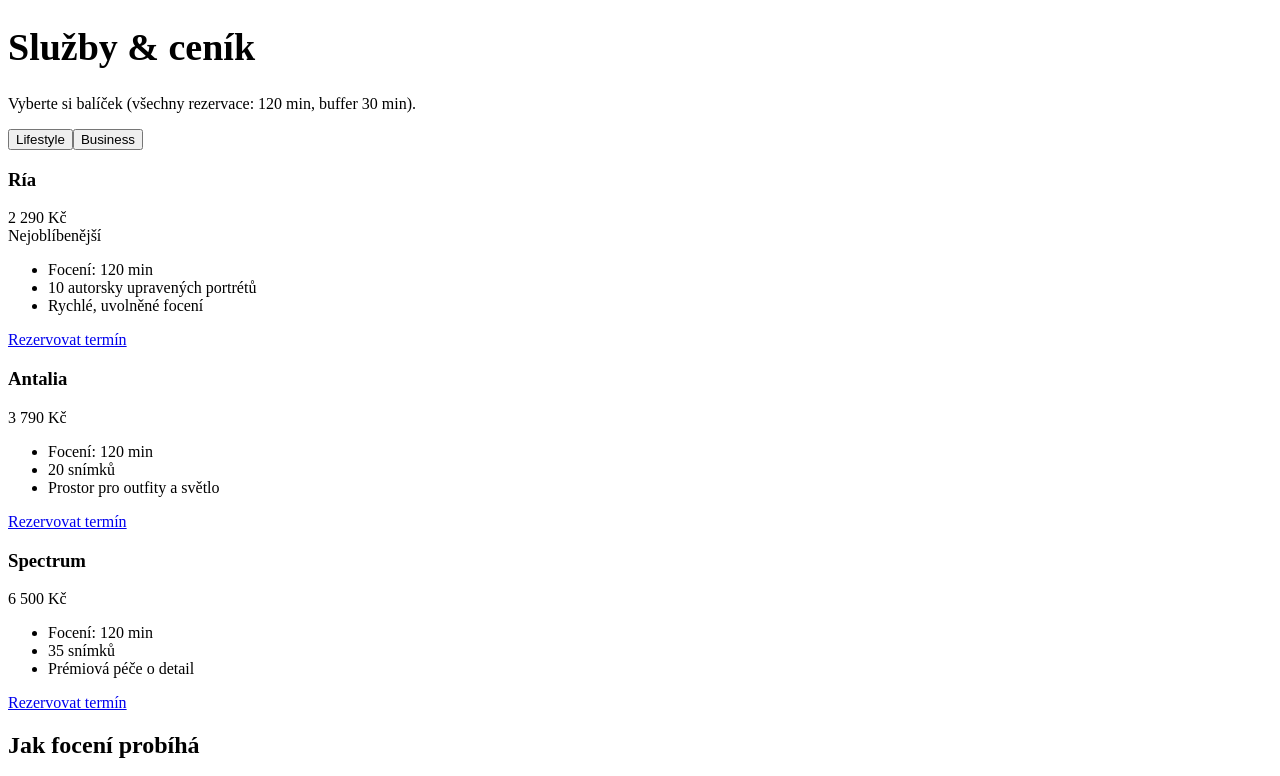
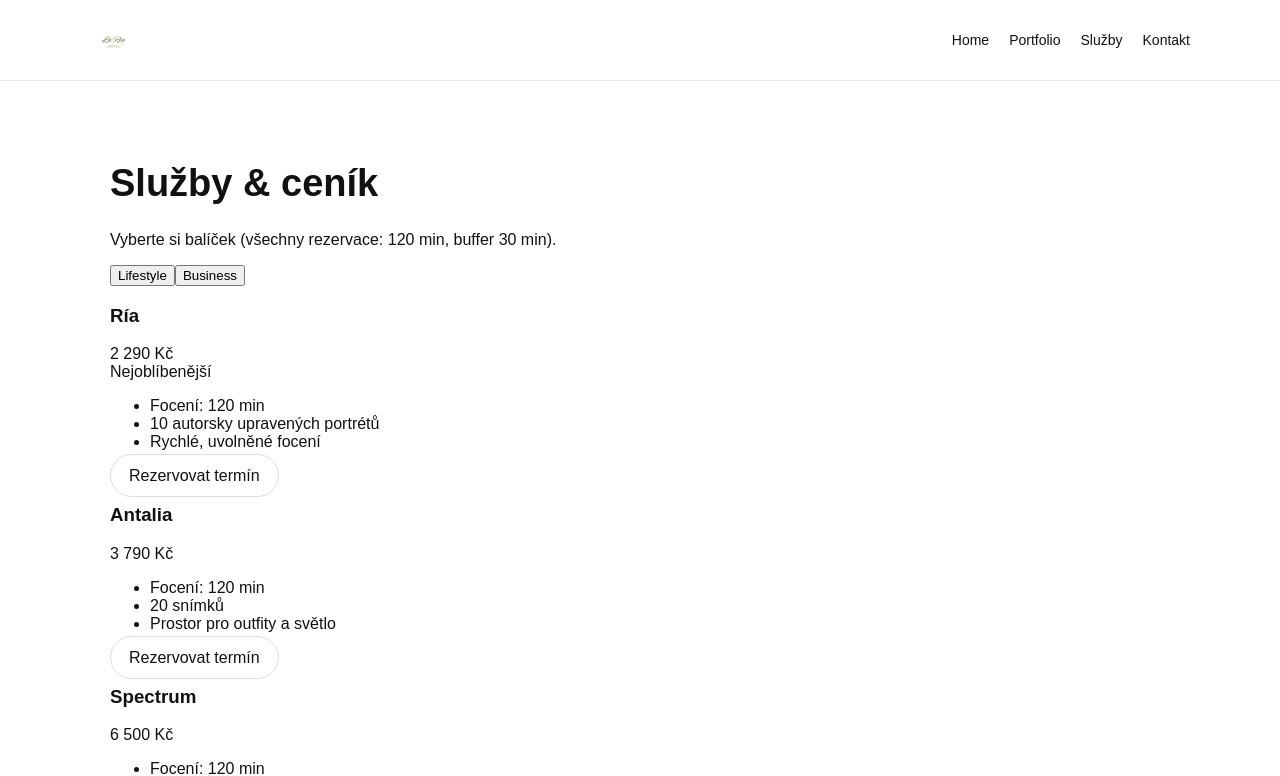
Before and after one commit to huckys25-gif/la-ria-portraits, a Next.js app: page /sluzby in a window 1280 px wide. Shown: the top 776 px of the page. Built offline with nearby package versions, Linux system fonts and the light colour scheme.

Commit message:
Add files via upload

```diff
--- /dev/null
+++ b/app/globals.css
@@ -0,0 +1,136 @@
+* {
+  box-sizing: border-box;
+}
+
+html,
+body {
+  margin: 0;
+  padding: 0;
+  font-family: Arial, Helvetica, sans-serif;
+  color: #111;
+  background: #fff;
+}
+
+a {
+  color: inherit;
+  text-decoration: none;
+}
+
+img {
+  display: block;
+  max-width: 100%;
+}
+
+.container {
+  max-width: 1100px;
+  margin: 0 auto;
+  padding: 0 20px;
+}
+
+.site-header {
+  border-bottom: 1px solid #eaeaea;
+  background: #fff;
+}
+
+.header-inner {
+  display: flex;
+  align-items: center;
+  justify-content: space-between;
+  gap: 20px;
+  padding: 16px 0;
+}
+
+.logo {
+  height: 48px;
+  width: auto;
+}
+
+.nav {
+  display: flex;
+  gap: 20px;
+  font-size: 14px;
+}
+
+.hero {
+  padding: 48px 0;
+}
+
+.hero-grid {
+  display: grid;
+  grid-template-columns: 1fr 1fr;
+  gap: 32px;
+  align-items: center;
+}
+
+.hero-text h1 {
+  font-size: 42px;
+  line-height: 1.1;
+  margin: 0 0 16px;
+}
+
+.hero-text p {
+  font-size: 18px;
+  color: #555;
+  margin: 0 0 24px;
+}
+
+.hero-buttons {
+  display: flex;
+  gap: 12px;
+  flex-wrap: wrap;
+}
+
+.btn {
+  padding: 12px 18px;
+  border: 1px solid #ddd;
+  border-radius: 999px;
+}
+
+.btn-primary {
+  background: #111;
+  color: #fff;
+  border-color: #111;
+}
+
+.hero-image-wrap {
+  border-radius: 16px;
+  overflow: hidden;
+  border: 1px solid #eee;
+}
+
+.hero-image {
+  width: 100%;
+  height: 520px;
+  object-fit: cover;
+}
+
+.section {
+  padding: 56px 0;
+}
+
+.section-light {
+  background: #fafafa;
+}
+
+@media (max-width: 900px) {
+  .header-inner {
+    flex-direction: column;
+    align-items: flex-start;
+  }
+
+  .nav {
+    flex-wrap: wrap;
+  }
+
+  .hero-grid {
+    grid-template-columns: 1fr;
+  }
+
+  .hero-text h1 {
+    font-size: 32px;
+  }
+
+  .hero-image {
+    height: 380px;
+  }
+}
--- /dev/null
+++ b/app/layout.tsx
@@ -0,0 +1,35 @@
+import "./globals.css";
+
+export const metadata = {
+  title: "La Ria Portraits",
+  description: "Lifestyle & business focení v Praze",
+};
+
+export default function RootLayout({
+  children,
+}: {
+  children: React.ReactNode;
+}) {
+  return (
+    <html lang="cs">
+      <body>
+        <header className="site-header">
+          <div className="container header-inner">
+            <a href="/" className="logo-link">
+              <img src="/logo.png" alt="La Ria Portraits" className="logo" />
+            </a>
+
+            <nav className="nav">
+              <a href="/">Home</a>
+              <a href="#portfolio">Portfolio</a>
+              <a href="#sluzby">Služby</a>
+              <a href="#kontakt">Kontakt</a>
+            </nav>
+          </div>
+        </header>
+
+        {children}
+      </body>
+    </html>
+  );
+}
```
Also changed, not shown: app/page.tsx (added, +51 -0 lines).
